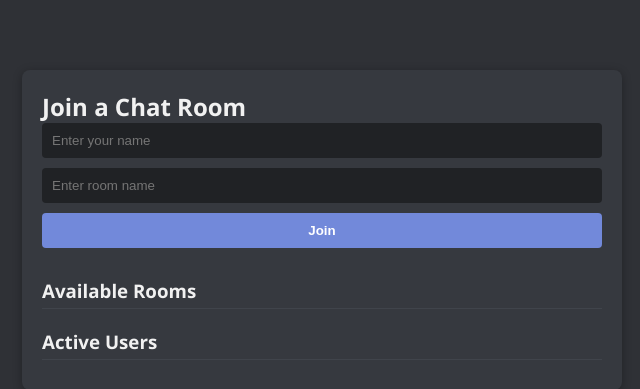
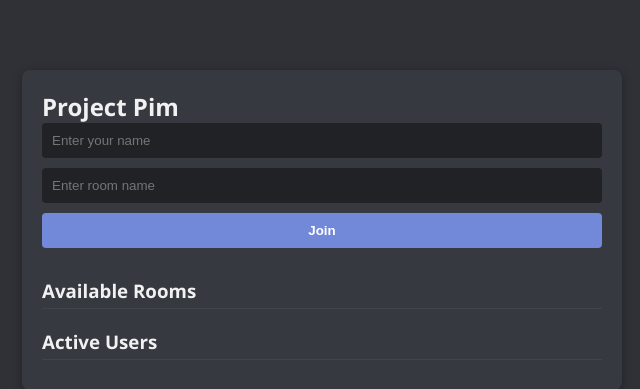
Before and after one commit to RangoDaMango/Project-PIM, a Flask app: page / in a window 1280 px wide. Shown: the top 389 px of the page, without its empty margins (318-958 px from the left). Run offline with Flask 3, Linux system fonts and the light colour scheme; some libraries are stand-ins or nearby versions.

Commit message:
Update chat.html

```diff
--- a/templates/chat.html
+++ b/templates/chat.html
@@ -1,7 +1,7 @@
 <!DOCTYPE html>
 <html>
 <head>
-  <title>Chat Room</title>
+  <title>Project Pim</title>
   <script src="https://cdn.socket.io/4.5.4/socket.io.min.js"></script>
   <style>
     * {
@@ -127,7 +127,8 @@
 <body>
 
   <div id="joinBox">
-    <h2>Join a Chat Room</h2>
+    <centre>
+    <h2>Project Pim</h2></centre>
     <input type="text" id="username" placeholder="Enter your name">
     <input type="text" id="room" placeholder="Enter room name">
     <button onclick="joinRoom()">Join</button>
```
